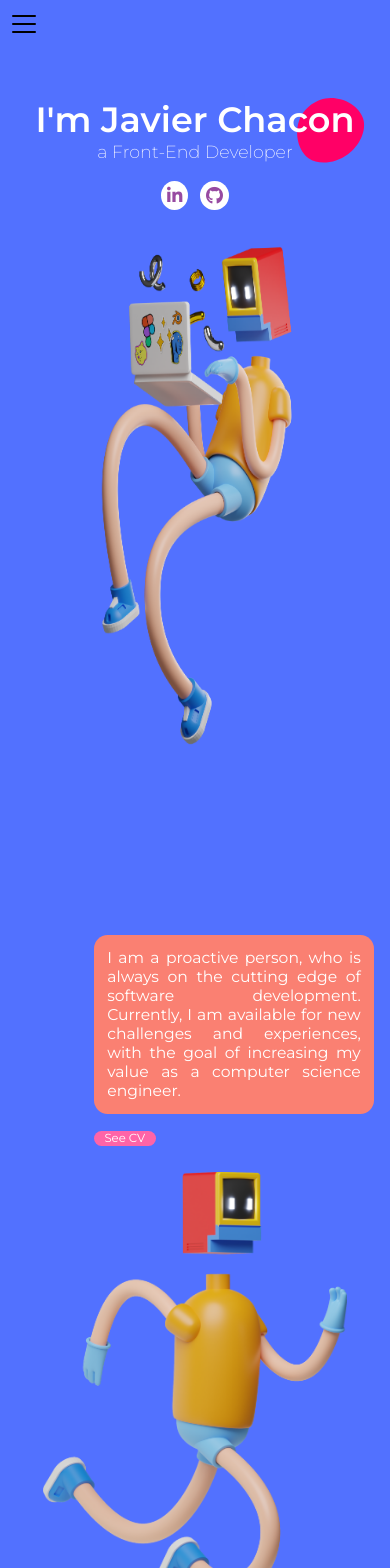
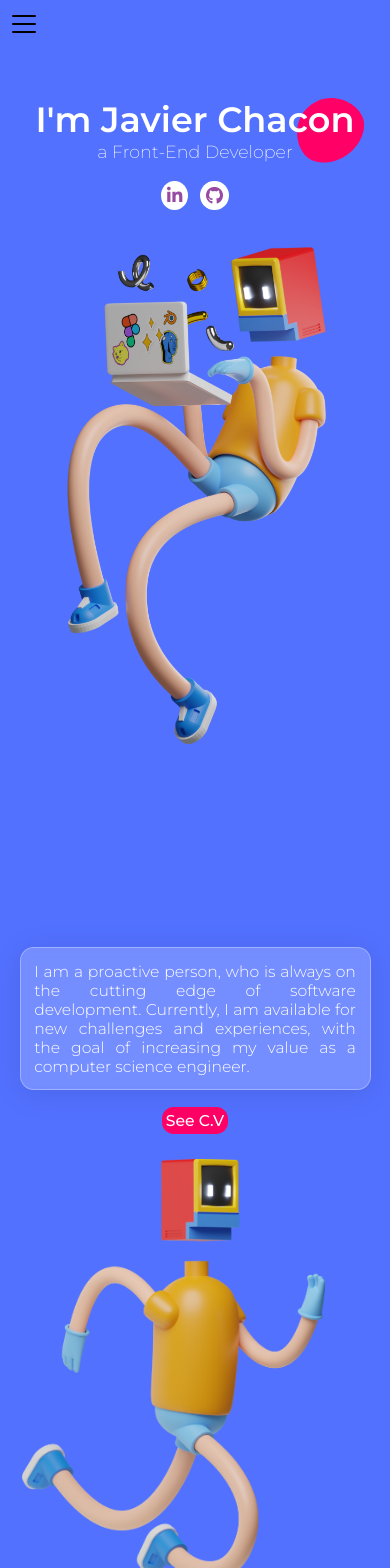
Before and after one commit to JavierAChacon/minimalist_repo, a React (Vite) app: page / in a window 390 px wide. Shown: the top 1568 px of the page. Built offline with nearby package versions, Linux system fonts and the light colour scheme.

Commit message:
fixed the about bug and added some animations

```diff
--- a/src/Styles/about.css
+++ b/src/Styles/about.css
@@ -14,25 +14,36 @@
 .description a{
   text-decoration: none;
   text-align: center;
-  padding: 0.2vw;
-  background-color: var(--coral);
-  width: 20%;
+  padding: 0.5vw;
+  background-color: #FF0066;
+  width: fit-content;
   border-radius: 3vw;
   color: white;
-  font-size: 1.3vw;
   margin-top: 2vh;
-  margin-left: 5%;
+  margin: 2dvh auto 0;
+  font-size: 1.5vw;
+  transition: transform .3s;
+  font-weight: 500;
+}
+
+.description a:hover{
+  transform: scale(1.2);
 }
 
 .description p{
   color: white;
   font-size: 1.7vw;
   padding: 3.5vw;
-  background-color: salmon;
   border-radius: 3.5vw;
   text-align: justify;
   width: 90%;
   margin: 0 auto;
+  background: rgba(255, 255, 255, 0.2);
+  box-shadow: 0 4px 30px rgba(0, 0, 0, 0.1);
+  backdrop-filter: blur(5px);
+  -webkit-backdrop-filter: blur(5px);
+  border: 1px solid rgba(255, 255, 255, 0.3);
+  font-weight: 300;
 }
 
 .aboutPhoto{
@@ -57,11 +68,12 @@
   }
 
   .description a{
-    font-size: 3vw;
+    font-size: 4vw;
+    padding: 1vw;
   }
 
   .description{
-    width: 80vw;
+    width: 100vw;
     display: flex;
     flex-direction: column;
     margin-left: auto;
@@ -76,8 +88,7 @@
   .aboutPhoto img{
     height: 50dvh;
     margin-top: 3dvh;
+    margin-right: 11%;
   }
 
-
-
 }
--- a/src/Styles/landingPage.css
+++ b/src/Styles/landingPage.css
@@ -46,6 +46,12 @@
   border-radius: 50%;
   color: var(--purple);
   animation: fade-up 2s;
+  transition: all 450ms;
+}
+
+.text i:hover{
+  background-color: var(--purple);
+  color: white;
 }
 
 .socialMedia{
@@ -122,10 +128,12 @@
     bottom: 28.5%;
   }
 
+  .image{
+    width: auto;
+  }
   .image img{
     height: 60dvh;
     margin-top: 3dvh;
-    width: 100 dvw;
   }
 
   .socialMedia{
--- a/src/Styles/navbar.css
+++ b/src/Styles/navbar.css
@@ -25,6 +25,7 @@
   color: white;
   font-size: 1.3vw;
   font-weight: 400;
+  transition: transform 0.3s;
 }
 
 .navbar .contact{
@@ -32,6 +33,7 @@
   border: none;
   background-color: var(--mustard);
   padding: 0 0.5rem;
+  color: black;
 }
 
 
--- a/src/components/About.jsx
+++ b/src/components/About.jsx
@@ -13,13 +13,11 @@ const About = () => {
   return(
     <div className="about" id="about">
 
-      <div data-aos="zoom-in-left" className="description">
+      <div data-aos="flip-left" className="description">
 
-        <p data-aos="zoom-in-left"
-        dat-aos-duraton="1700"
-        data-aos-delay="300">I am a proactive person, who is always on the cutting edge of software development. Currently, I am available for new challenges and experiences, with the goal of increasing my value as a computer science engineer.</p>
+        <p>I am a proactive person, who is always on the cutting edge of software development. Currently, I am available for new challenges and experiences, with the goal of increasing my value as a computer science engineer.</p>
 
-        <a href="" target="_blank">See CV</a>
+        <a href="" target="_blank">See C.V</a>
 
       </div>
 
--- a/src/index.css
+++ b/src/index.css
@@ -10,8 +10,6 @@
 html{
   scroll-behavior: smooth;
 }
-
-
 
 :root{
   --blue: #5271FF;
```
